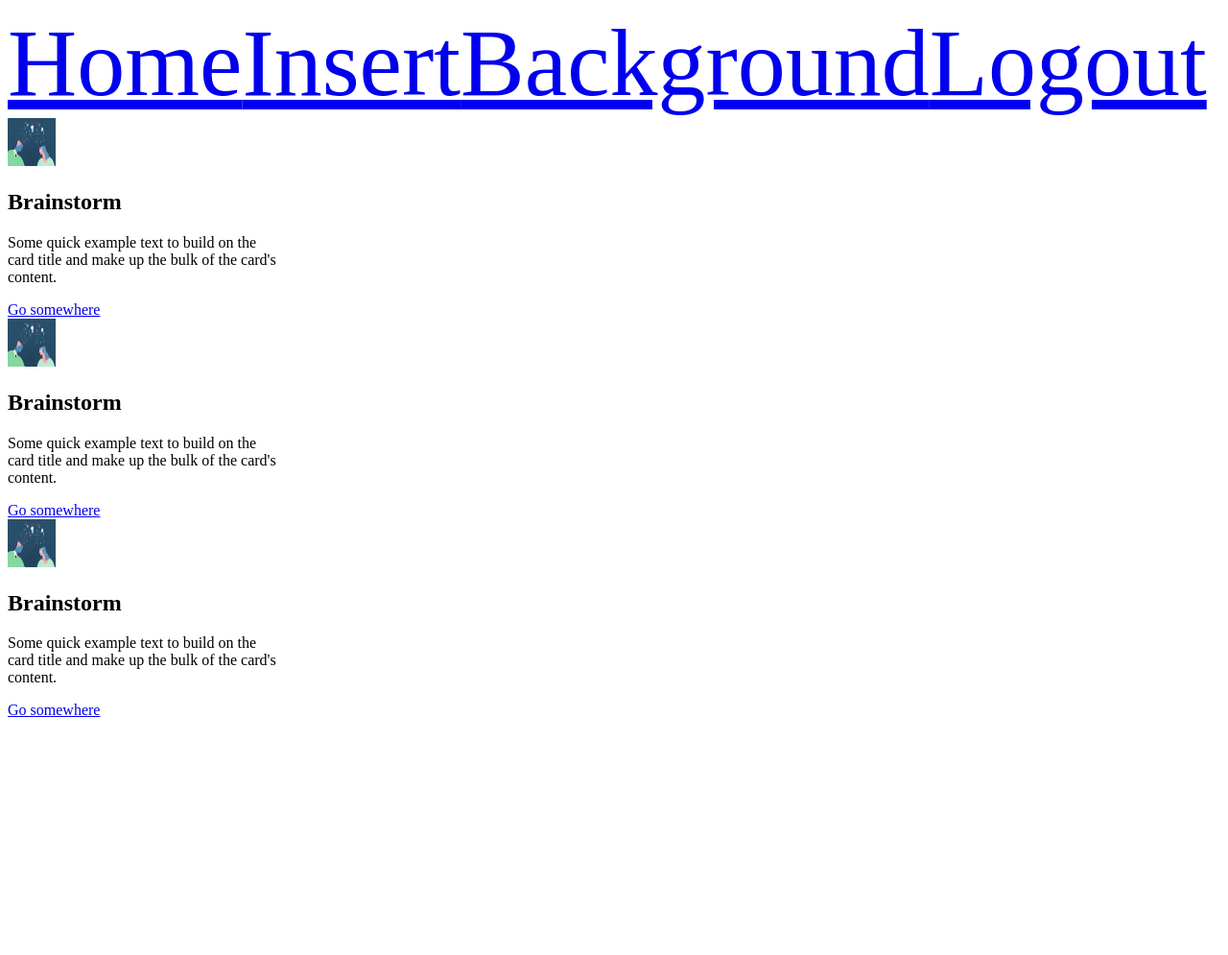
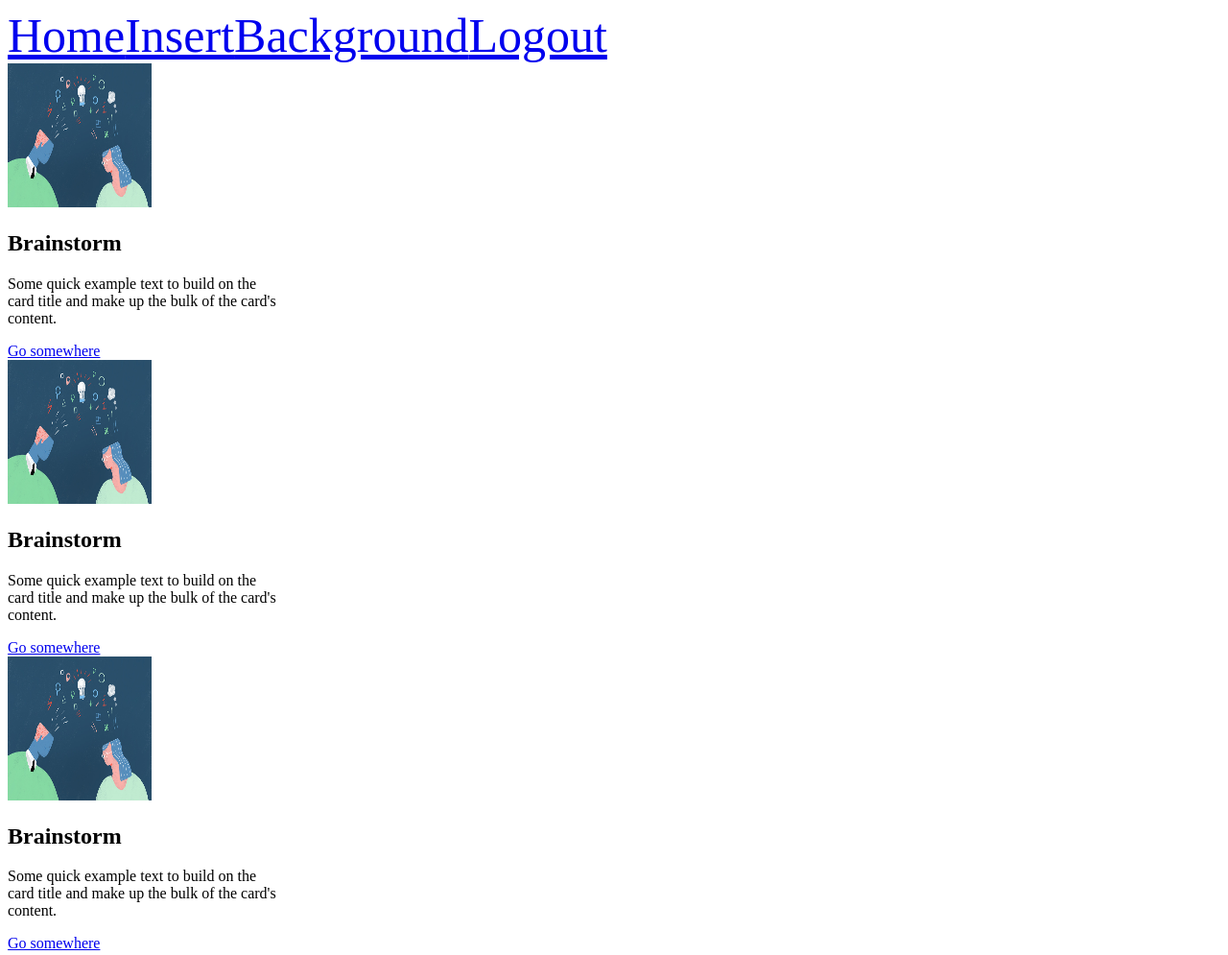
Before and after one commit to Sophal24/TestingGit, a plain HTML site: page html/index.html in a window 1280 px wide. Shown: the whole page at 96% size. Before the commit the page ends 800 px from the top, so only its background shows below. Drawn offline with Linux system fonts and the light colour scheme.

Commit message:
change size of image

```diff
--- a/css/style.css
+++ b/css/style.css
@@ -4,7 +4,7 @@
 
 }
 .customizeMenu{
-	font-size: 100px;
+	font-size: 50px;
 }
 
 .secondrowcard{
@@ -12,7 +12,7 @@
 }
 
 .card-img-top{
-	width: 50px;
-	height: 50px;
+	width: 150px;
+	height: 150px;
 
 }
```
